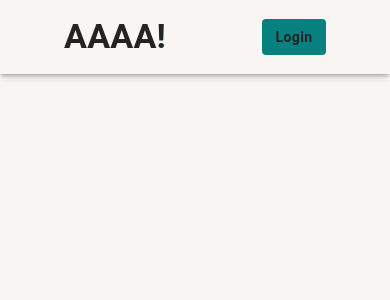
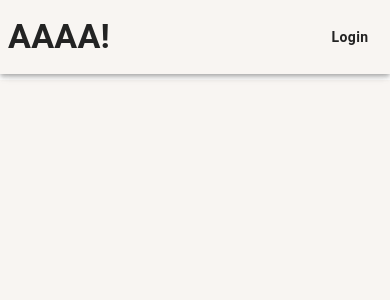
Before and after one commit to russl8/BeGrate, a React (Create React App) app in the folder frontend/: page / in a window 390 px wide. Shown: the top 300 px of the page. Built offline with nearby package versions, Linux system fonts and the light colour scheme.

Commit message:
nav bar responsiveness in /account/:id

```diff
--- a/frontend/src/components/Layout.js
+++ b/frontend/src/components/Layout.js
@@ -1,14 +1,17 @@
 import { Outlet, NavLink } from "react-router-dom";
-import { Typography, AppBar, Box, Button, Container } from "@mui/material";
+import { Typography, AppBar, Box, Button, Container, useTheme, useMediaQuery } from "@mui/material";
 
 
 export default function Layout({ isAuthenticated, handleLogout, userName, userId }) {
+    const theme = useTheme();
+    const isXs = useMediaQuery(theme.breakpoints.down("xs"));
+
     return (
         <>
             <Container sx={{ mb: 10 }}>
                 {isAuthenticated ? (
                     <AppBar sx={{ position: "fixed", }}>
-                        <Box sx={{ display: "flex", justifyContent: "space-between", mx: 4, my: 2, alignItems: "center" }}>
+                        <Box sx={{ display: "flex", justifyContent: "space-between", mx: { xs: -3, sm: 4, md: 4, lg: 4 }, my: 2, alignItems: "center" }}>
 
 
                             <NavLink to="/" style={{ textDecoration: "none" }}>
@@ -32,9 +35,11 @@ export default function Layout({ isAuthenticated, handleLogout, userName, userId
 
                                 </NavLink>
 
-
-
-                                <NavLink to={`/account/${userId} `} style={{ textDecoration: "none", color: "#078080", marginRight: "32px", marginLeft: "32px" }}>
+                                {/* { xs: 1, sm: 4, md: 4, lg: 4 } */}
+                                <Box sx={{
+                                    mx: { xs: 1, sm: 4, md: 4, lg: 4 }
+                                }}>
+                                    <NavLink to={`/account/${userId} `} style={{ textDecoration: "none", color: "#078080" }}>
                                         <Button variant="text" sx={{
                                             textTransform: "none", '&:hover': {
                                                 backgroundColor: '#D3D3D3'
@@ -46,6 +51,8 @@ export default function Layout({ isAuthenticated, handleLogout, userName, userId
                                             </Typography>
                                         </Button>
                                     </NavLink>
+                                </Box>
+
 
 
 
@@ -73,7 +80,7 @@ export default function Layout({ isAuthenticated, handleLogout, userName, userId
                     </AppBar>
                 ) : (
                     <AppBar sx={{ position: "fixed", }}>
-                        <Box sx={{ display: "flex", justifyContent: "space-between", mx: 4, my: 2, alignItems: "center" }}>
+                        <Box sx={{ display: "flex", justifyContent: "space-between", mx: { xs: -3, sm: 4, md: 4, lg: 4 }, my: 2, alignItems: "center" }}>
 
 
                             <NavLink to="/" style={{ textDecoration: "none" }}>
@@ -82,11 +89,19 @@ export default function Layout({ isAuthenticated, handleLogout, userName, userId
 
 
                             <NavLink to="/login" style={{ textDecoration: "none", marginRight: "32px" }}>
-                                <Button variant="text" sx={{
-                                    bgcolor: "primary.button", textTransform: "none", '&:hover': {
+
+
+                                <Button
+                                    sx={{
+
+                                        '&:hover': {
                                             backgroundColor: '#D3D3D3'
                                         },
-                                }}>
+                                    }}
+                                    variant="text"
+                                    style={{ textTransform: 'none' }}
+                                >
+
 
                                     <Typography variant="p" sx={{ fontWeight: "bold", color: "primary.headline" }}>
                                         Login
```
Lines whose indentation alone changed are shown as unchanged.
